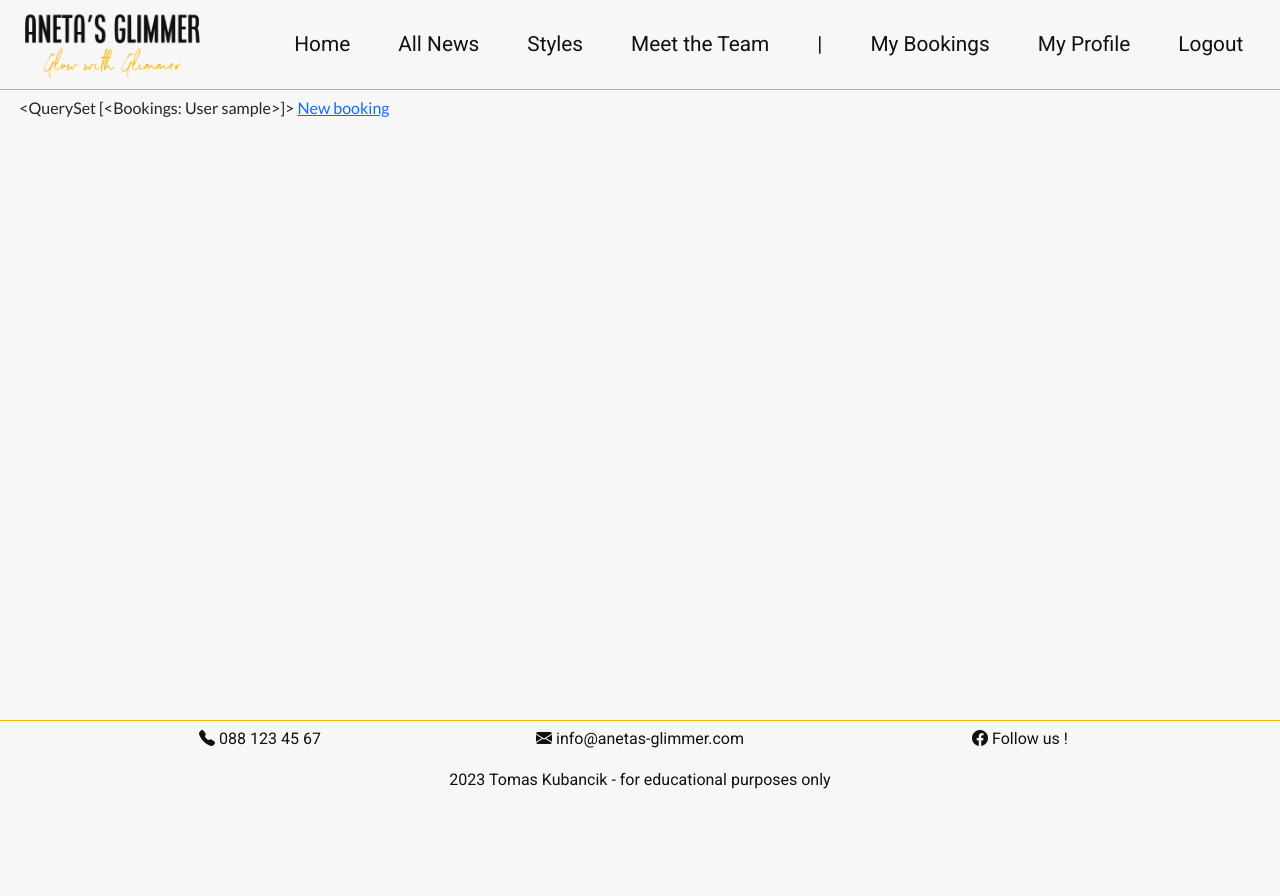
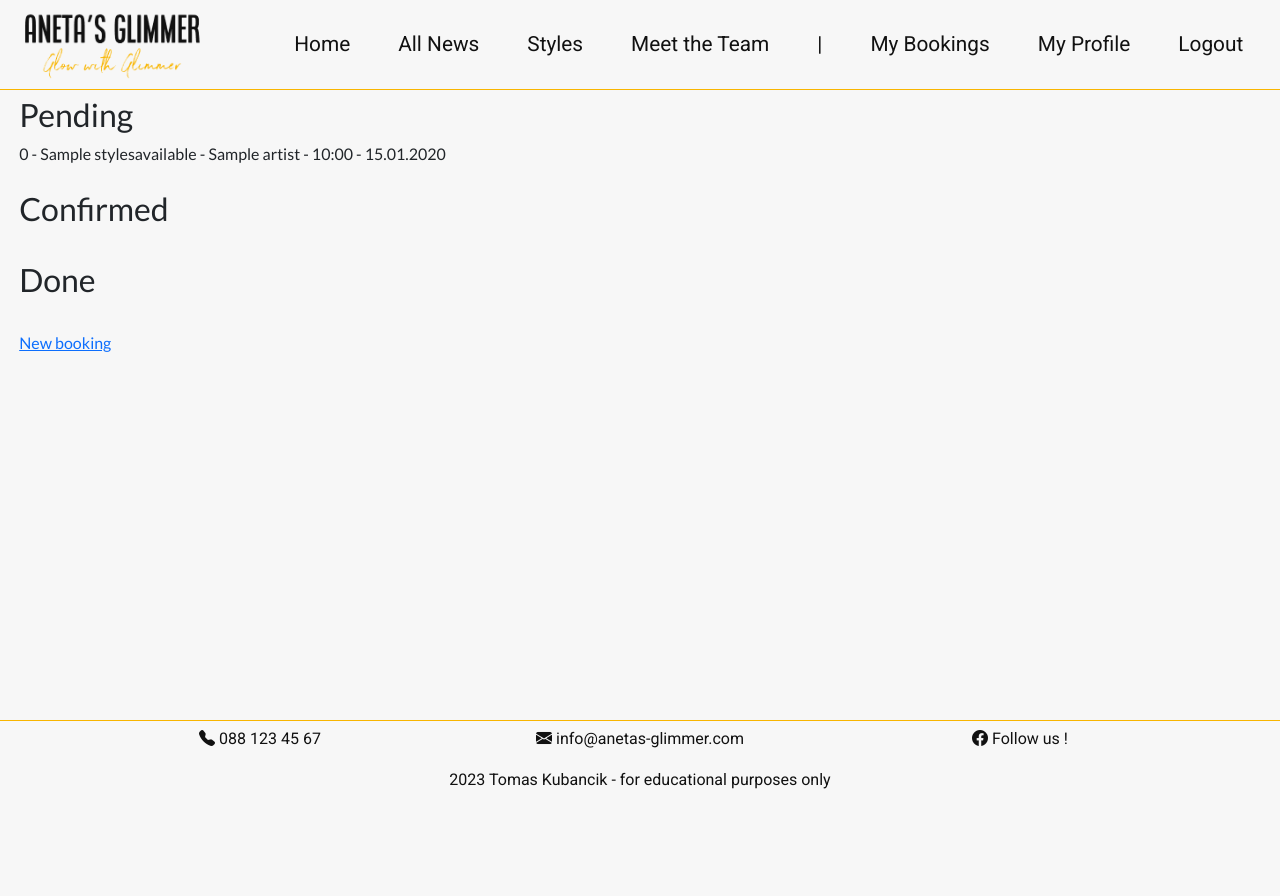
Before and after one commit to tomik-z-cech/PP4-Aneta-s-Glimmer, a Django app: page /bookings/ in a window 1280 px wide. Run offline with Django 3.2, Linux system fonts and the light colour scheme; a user stored in the database is signed in; tables that the repository leaves empty hold one stand-in row (values such as "Sample post").

Commit message:
Add booking confirmation email - pending

```diff
--- a/bookings/templates/bookings/bookings.html
+++ b/bookings/templates/bookings/bookings.html
@@ -2,7 +2,54 @@
 
 {% block content %}
 <div class="wrapper">
-    {{ bookings }}
+    <h2>Pending</h2>
+    {% for booking in bookings %}
+        {% if booking.booking_status == 0 %}
+            {{ booking.booking_status }}
+            -
+            {{ booking.booked_style }}
+            -
+            {{ booking.booked_artist }}
+            -
+            {{ booking.date_time|time:"H:i" }}
+            -
+            {{ booking.date_time|date:"d.m.Y" }}
+            <br>
+        {% endif %}
+    {% endfor %}
+    <br>
+    <h2>Confirmed</h2>
+    {% for booking in bookings %}
+        {% if booking.booking_status == 1 %}
+            {{ booking.booking_status }}
+            -
+            {{ booking.booked_style }}
+            -
+            {{ booking.booked_artist }}
+            -
+            {{ booking.date_time|time:"H:i" }}
+            -
+            {{ booking.date_time|date:"d.m.Y" }}
+            <br>
+        {% endif %}
+    {% endfor %}
+    <br>
+    <h2>Done</h2>
+    {% for booking in bookings %}
+        {% if booking.booking_status == 2 %}
+            {{ booking.booking_status }}
+            -
+            {{ booking.booked_style }}
+            -
+            {{ booking.booked_artist }}
+            -
+            {{ booking.date_time|time:"H:i" }}
+            -
+            {{ booking.date_time|date:"d.m.Y" }}
+            <br>
+        {% endif %}
+    {% endfor %}
+    <br>
     <a href="{% url 'new-booking' %}">New booking</a>
 </div>
 
--- a/bookings/views.py
+++ b/bookings/views.py
@@ -1,4 +1,5 @@
 from datetime import datetime
+from django.core.mail import send_mail
 from django.http import JsonResponse
 from django.shortcuts import render, redirect
 from django.views import generic
@@ -93,19 +94,30 @@ class NewBookingView(generic.ListView):
     def post(self, request, *args, **kwargs):
         booking_form = self.form(data=request.POST)
         if booking_form.is_valid():
-            print("VALID")
             # print(request.POST)
             date_converted = datetime.strptime(request.POST["date"], "%Y-%m-%d").date()
             time_converted = datetime.strptime(request.POST["time"], "%H:%M:%S").time()
             booking_form.instance.username = request.user
             new_booking = booking_form.save(commit=False)
-            new_booking.date_time = datetime.combine(
-                date_converted, time_converted
-            )
+            new_booking.date_time = datetime.combine(date_converted, time_converted)
+            # --- Confirmation email ---
+            # Prefixes
+            recipient = [
+                "anetasglimmer@gmail.com"
+            ]  # Send the email to myself as confirmation
+            recipient.append(request.user.email)  # Add email of user creating booking
+            subject = "Booking at Aneta's Glimmer"
+            from_address = "anetasglimmer@gmail.com"
+            date_email = date_converted.strftime("%d.%m.%Y")
+            time_email = time_converted.strftime("%H:%M")
+            artists_email = Artists.objects.filter(id=request.POST["booked_artist"])
+            for artist in artists_email:
+                artist_email = artist.name
+            message = f"We are sending you this email to let you know that your booking for {date_email} at {time_email} with {artist_email} is pending confirmation. See you then ;)"
+            # Send the email
+            send_mail(subject, message, from_address, recipient)
+            # Save booking into database
             new_booking.save()
         else:
-            print("NOT VALID")
-            print(request.POST)
-            print(booking_form.errors)
             booking_form = self.form()
         return redirect("my-bookings")
```
